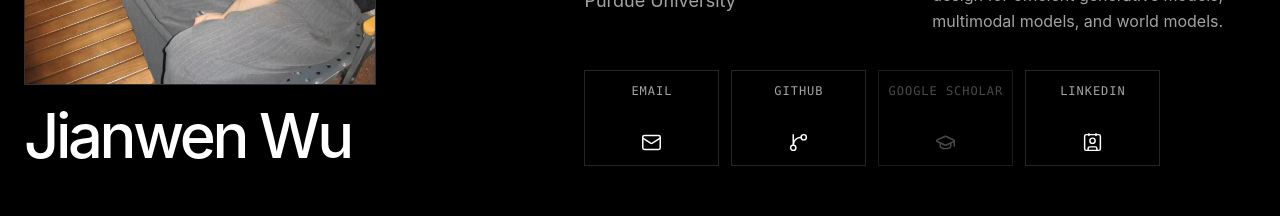
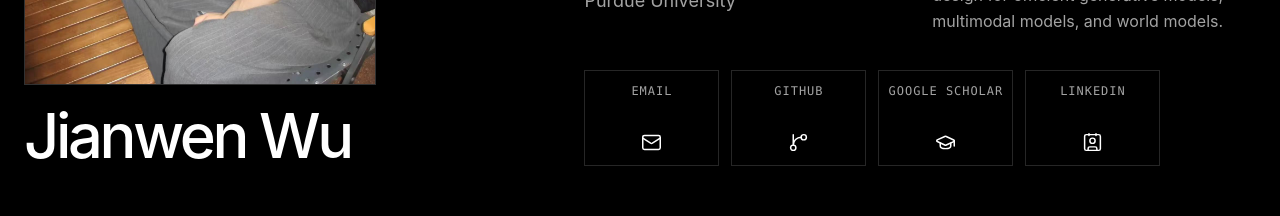
Before and after one commit to JianwenWuu/JianwenWuu.github.io, a Next.js app: page / in a window 1280 px wide. Shown: the part 537-753 px from the top of the page. Built offline with nearby package versions, Linux system fonts and the light colour scheme.

Commit message:
Enable Google Scholar profile link

```diff
--- a/data/site.ts
+++ b/data/site.ts
@@ -12,8 +12,7 @@ export const siteConfig = {
   location: 'West Lafayette, IN',
   email: 'jianwenwu1227@gmail.com',
   github: 'https://github.com/JianwenWuu',
-  // TODO: Add your Google Scholar URL.
-  scholar: '',
+  scholar: 'https://scholar.google.com/citations?user=HpsLxlQAAAAJ&hl=en',
   linkedin: 'https://www.linkedin.com/in/jianwen-wu-846032353/',
   // TODO: Add /public/cv.pdf when your CV is ready.
   cv: '',
```
